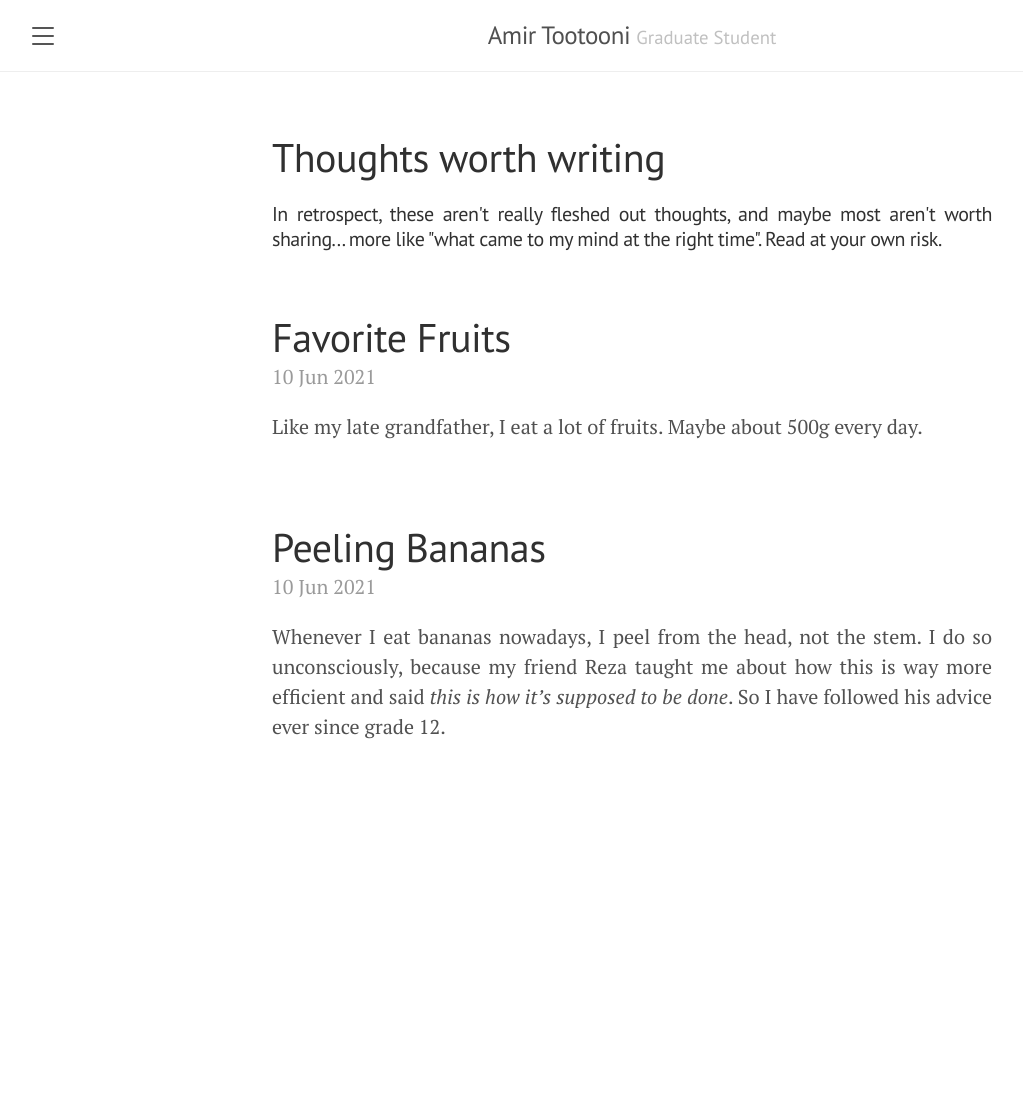
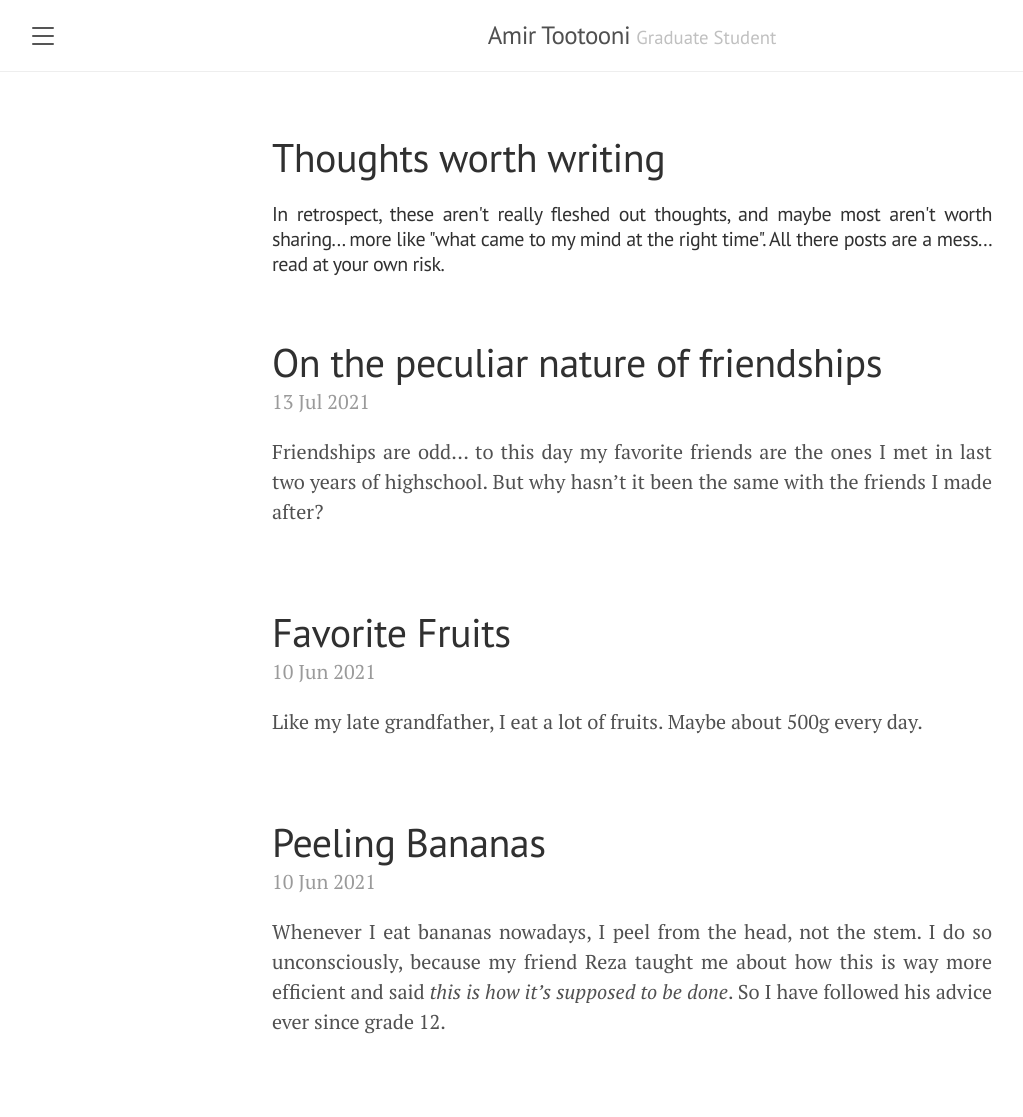
Before and after one commit to amirtootooni/amirtootooni.github.io, a Jekyll site: the page built from blog.html, in a window 1280 px wide. Shown: the whole page, without its empty margins (8-1031 px from the left). Built offline with Jekyll 4.4.1, drawn with Linux system fonts in a browser that asks for light colours; before the commit the page ends 900 px from its top, so only the background shows below that; part of the change alters nothing that is shown.

Commit message:
new blog post

```diff
--- /dev/null
+++ b/_posts/2021-07-13-friendships.md
@@ -0,0 +1,19 @@
+---
+layout: post
+title: On the peculiar nature of friendships
+type: blog
+---
+
+Friendships are odd... to this day my favorite friends are the ones I met in last two years of highschool. But why hasn't it been the same with the friends I made after?
+
+Not to say I haven't had good friends which I met in uni or in bjj classes, it just isn't the same. It happens sometimes that I don't talk to some of my buddies in highschool for months (maybe years) but still when I do hang out with them it's the same as it was in highschool. There's something about sharing that highschool experience that makes it special I suppose. I think they feel the same way too...
+
+My observation about friendships has been that they have a steady state. They start off strong, and the pair interact with each other frequently, but such a state is unsustainable. The conditions that made them friends in the first place - wether it be a class or maybe working on the same team - collapses and so does the state of their friendship; maybe the class ends or one of them moves to a different team. Now they enter a state of rapid regression, and ultimately their relationship morphs into a steady sustainable state. Arguably the true nature of their friendship is this new steady state.
+
+My problem is that it seems as if the steady state of friendships started in highschool are of a different type to the ones formed after. It's as if I know deep down that my highschool buddies will showup in my future and my other friends wont...
+
+But it this bad?
+
+I don't think so, say I know a friend who I've excommunicated from my friendship (as holy as being my friend is) because we've drifted apart or there was a falling out. Am I to judge them for how things are now and not for all the good memories of have of them? Am not to enjoy the friendship of the friends I am close to know because our friendship will die out in the future?
+
+Maybe it's best to have a _live in the present but remember the past_ approach here. I'll try and enjoy the **now** with my present close friends and when they ultimalty fade, I'll remember them for all the good they were and move on.
--- a/blog.html
+++ b/blog.html
@@ -2,7 +2,7 @@
 layout: page
 title: Thoughts worth writing
 order: 5
-description: In retrospect, these aren't really fleshed out thoughts, and maybe most aren't worth sharing... more like "what came to my mind at the right time". Read at your own risk.
+description: In retrospect, these aren't really fleshed out thoughts, and maybe most aren't worth sharing... more like "what came to my mind at the right time". All there posts are a mess... read at your own risk.
 ---
 
 <div class="posts">
```
